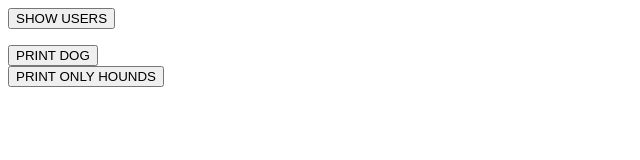
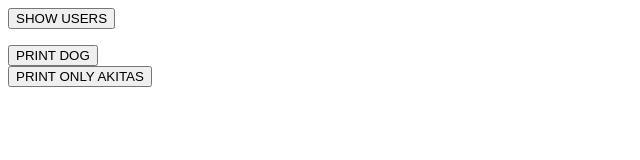
Before and after one commit to dondifer/crud-axios-exercise, a website: page index.html in a window 1280 px wide. Shown: the full height of the page, 0-640 px from the left. Drawn offline with nearby package versions, Linux system fonts and the light colour scheme; no server answers.

Commit message:
feat: change button

```diff
--- a/index.html
+++ b/index.html
@@ -13,7 +13,7 @@
     <ul id="nameDisplay"></ul>
     <button id="printImage" onclick="printRandom()">PRINT DOG</button>
     <div id="imgeRand"></div>
-    <button id="printHounds" onclick="printHounds()">PRINT ONLY HOUNDS</button>
+    <button id="printHounds" onclick="printHounds()">PRINT ONLY AKITAS</button>
     <div id="imgBreed"></div>
   </body>
 </html>
```
